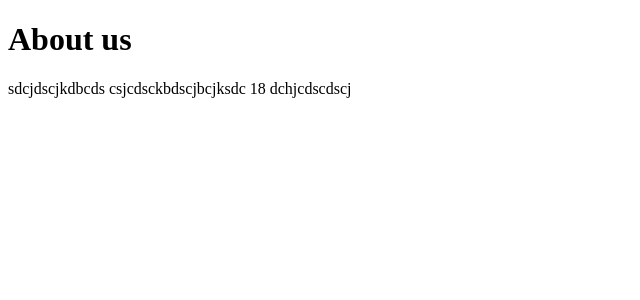
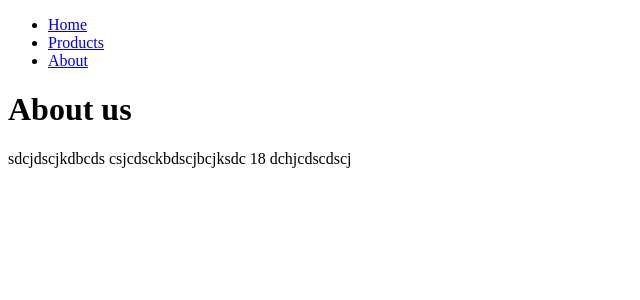
Before and after one commit to SamLobo20/page, a Next.js app: page /about in a window 1280 px wide. Shown: the top 300 px of the page, without its empty margins (0-640 px from the left). Built offline with nearby package versions, Linux system fonts and the light colour scheme.

Commit message:
Add navigation as comp

```diff
--- /dev/null
+++ b/components/Nav.js
@@ -0,0 +1,17 @@
+import Link from 'next/link'
+
+const Nav = () => {
+
+
+    return (
+        <ul>
+            <li><Link href="/"><a>Home</a></Link></li>
+            <li><Link href="/products"><a>Products</a></Link></li>
+            <li><Link href="/about"><a>About</a></Link></li>
+        </ul>
+    )
+
+
+}
+
+export default Nav
--- a/pages/about.js
+++ b/pages/about.js
@@ -1,9 +1,13 @@
+import Nav from '../components/Nav.js'
+
 const About = () => {
 
     const x = 18;
 
     return (
         <main className="w-screen">
+            <Nav />
+
             <div className="flex flex-col items-center justify-content text-center">
                 <h1 className="text-4xl mb-8">About us</h1>
                 <p className="shadow p-8 bg-gray-100 rounded-xl">{`sdcjdscjkdbcds csjcdsckbdscjbcjksdc ${x} dchjcdscdscj`}</p>
--- a/pages/index.js
+++ b/pages/index.js
@@ -1,4 +1,5 @@
 import Head from 'next/head'
+import Nav from '../components/Nav.js'
 
 export default function Home() {
   return (
@@ -9,6 +10,9 @@ export default function Home() {
       </Head>
 
       <main className="flex flex-col items-center justify-center w-full flex-1 px-20 text-center">
+
+        <Nav />
+
         <h1 className="text-6xl font-bold">
           Welcome to{' '}
           <a className="text-blue-600" href="https://nextjs.org">
--- a/pages/products.js
+++ b/pages/products.js
@@ -1,4 +1,5 @@
 import Link from 'next/link'
+import Nav from '../components/Nav.js'
 
 const Products = () => {
 
@@ -29,6 +30,9 @@ const Products = () => {
 
     return (
         <main className="w-screen">
+
+            <Nav />
+
             <div className="flex flex-col items-center justify-content text-center">
                 <h1 className="text-4xl mb-8">About us</h1>
 
```
